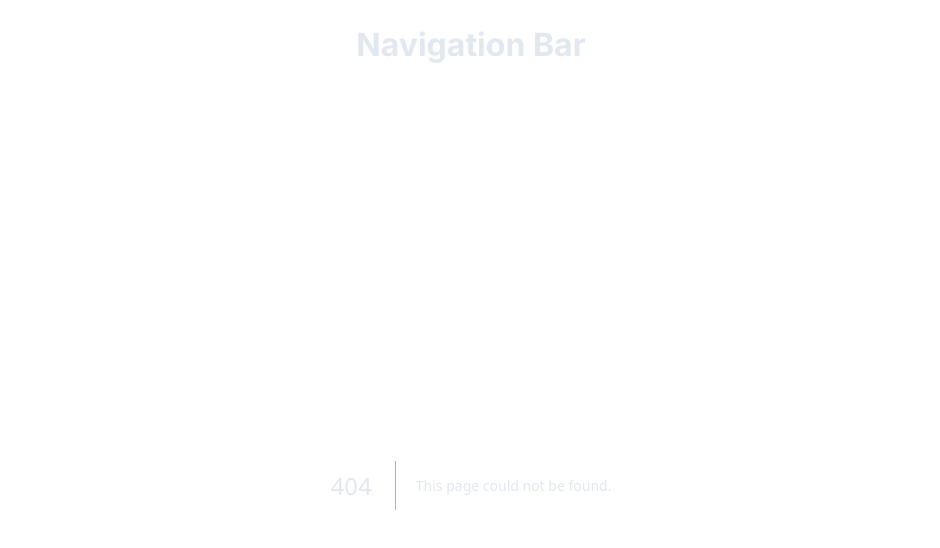
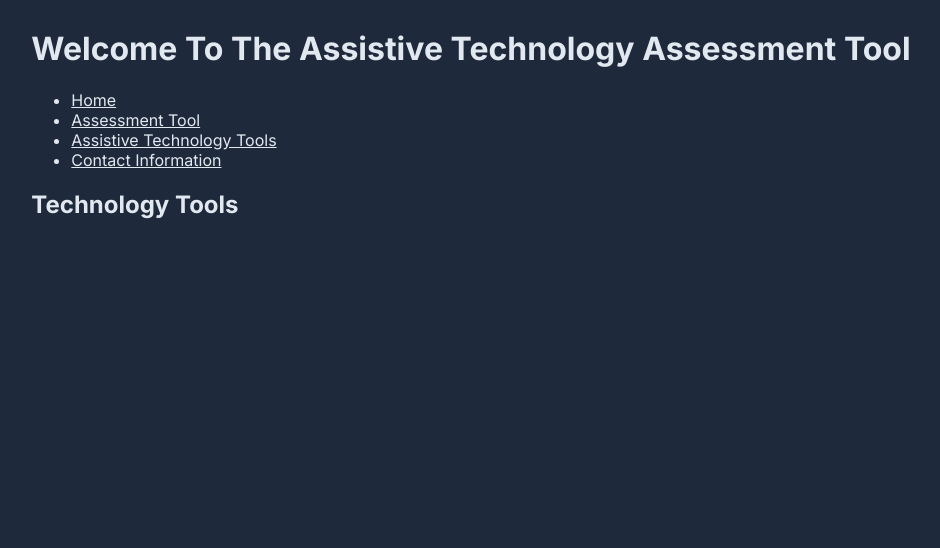
Before and after one commit to blytle1/nextjs-project-2, a Next.js app: page /TechnologyTools in a window 1280 px wide. Before the commit this address had no page. Shown: the top 548 px of the page, without its empty margins (169-1109 px from the left). Built offline with nearby package versions, Linux system fonts and the light colour scheme.

Commit message:
Changed Header

```diff
--- /dev/null
+++ b/src/app/Components/header.js
@@ -0,0 +1,21 @@
+// components/Header.js
+import React from 'react';
+import styles from './Header.module.css'; // Import CSS module
+
+function Header() {
+  return (
+    <header>
+      <h1>Welcome To The Assistive Technology Assessment Tool</h1>
+      <nav>
+        <ul>
+          <li><a href="/">Home</a></li>
+          <li><a href="/assessment">Assessment Tool</a></li>
+          <li><a href="/TechnologyTools">Assistive Technology Tools</a></li>
+          <li><a href="/ContactInfo">Contact Information</a></li>
+        </ul>
+      </nav>
+    </header>
+  );
+}
+
+export default Header;
--- /dev/null
+++ b/src/app/TechnologyTools/page.js
@@ -0,0 +1,11 @@
+import Header from '../Components/header';
+
+export default function TechnologyTools() {
+  return (
+    <div>
+      <Header />
+      <h2>Technology Tools</h2>
+
+    </div>
+  );
+}
--- a/src/app/layout.js
+++ b/src/app/layout.js
@@ -11,7 +11,6 @@ export default function RootLayout({ children }) {
   return (
     <html lang="en">
       <body className={inter.className}>
-        <h1>Navigation Bar</h1>
         {children}
       </body>
     </html>
```
Also changed, not shown: src/app/About/page.js (deleted, +0 -13 lines), src/app/ContactInfo/page.js (added, +11 -0 lines), src/app/assessment/page.js (added, +11 -0 lines), src/app/page.js (+2 -5 lines), jsconfig.json (line endings or trailing spaces), src/app/Components/header.module.css (added).
